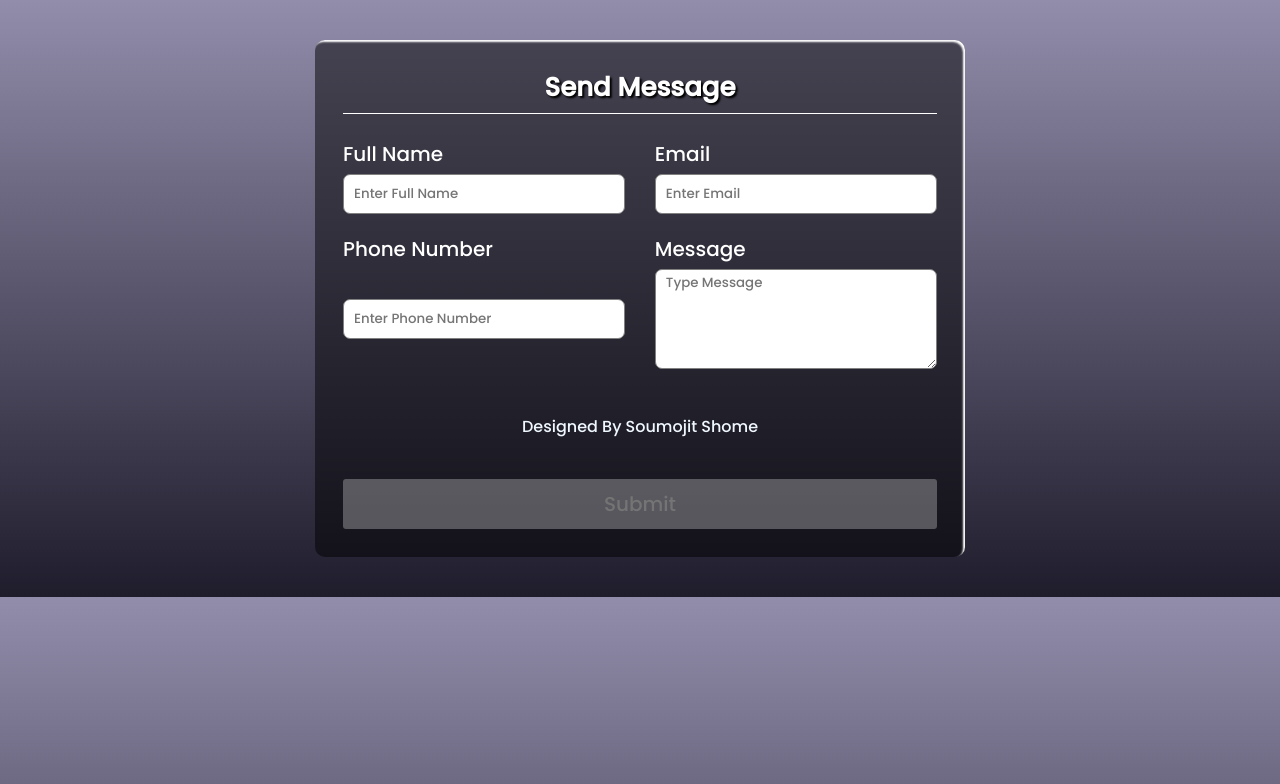
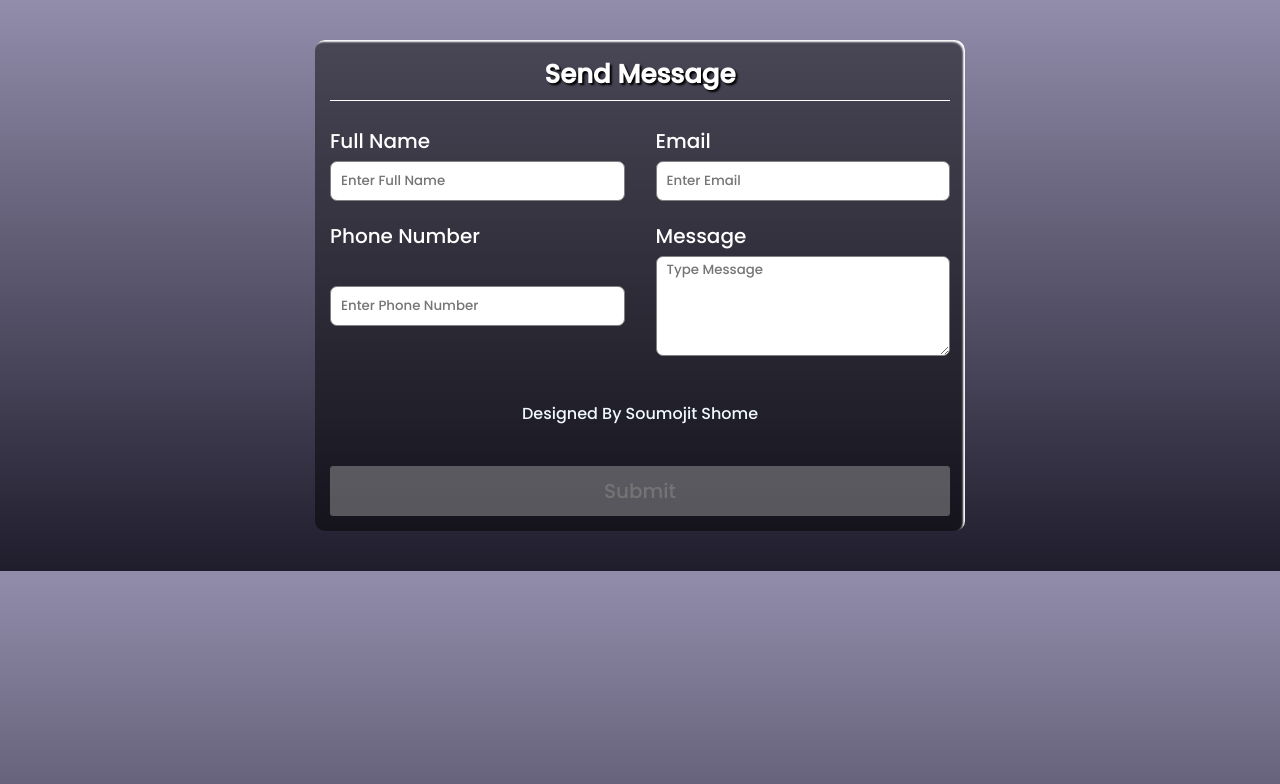
Before and after one commit to Soumojitshome2023/Message_Me_Contact_Form, a plain HTML site: page index.html in a window 1280 px wide. Drawn offline with nearby package versions, Linux system fonts and the light colour scheme.

Commit message:
form width change

```diff
--- a/index.html
+++ b/index.html
@@ -38,7 +38,7 @@
             display: flex;
             /* height: 100vh; */
             height: fit-content;
-            padding: 40px;
+            padding: 40px 0px;
             justify-content: center;
             align-items: center;
             /* background: url(bg-image.jpg); */
@@ -52,16 +52,19 @@
             /* W3C, IE 10+/ Edge, Firefox 16+, Chrome 26+, Opera 12+, Safari 7+ */
 
             background-size: contain;
+
         }
 
         .container {
-            width: 100%;
+            /* border: 5px solid green; */
+            /* width: 100%; */
             max-width: 650px;
+            width: fit-content;
             /* height: 80%; */
             height: fit-content;
-            background: rgba(0, 0, 0, 0.5);
-            padding: 28px;
-            margin: 0 28px;
+            background: rgba(0, 0, 0, 0.473);
+            padding: 15px;
+            margin: 0 10px;
             border-radius: 10px;
             box-shadow: inset -2px 2px 2px white;
             /* overflow: scroll; */
@@ -110,6 +113,7 @@
         }
 
         .user-input-box {
+            /* border: 5px solid yellow; */
             display: flex;
             flex-wrap: wrap;
             width: 50%;
```
